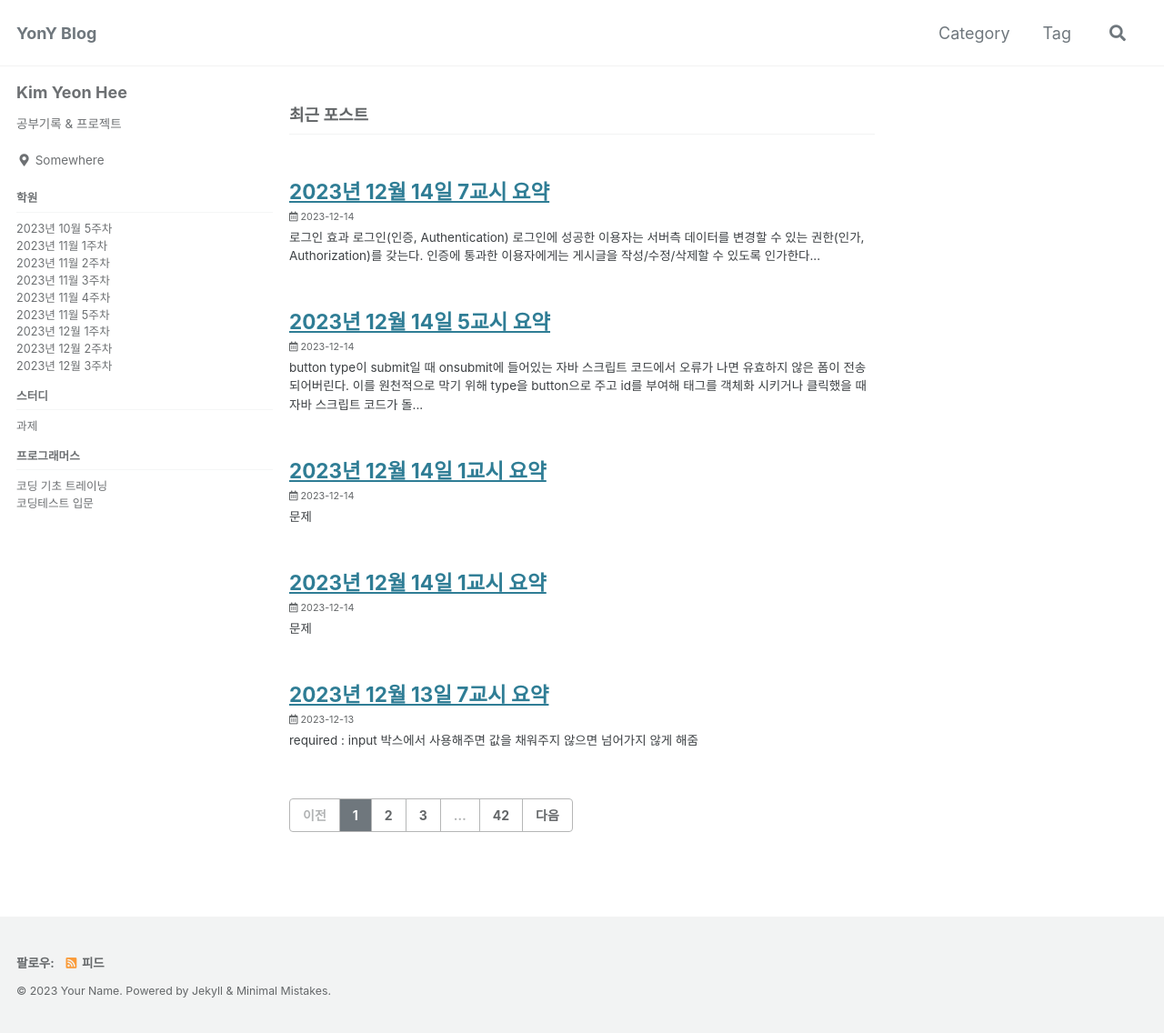
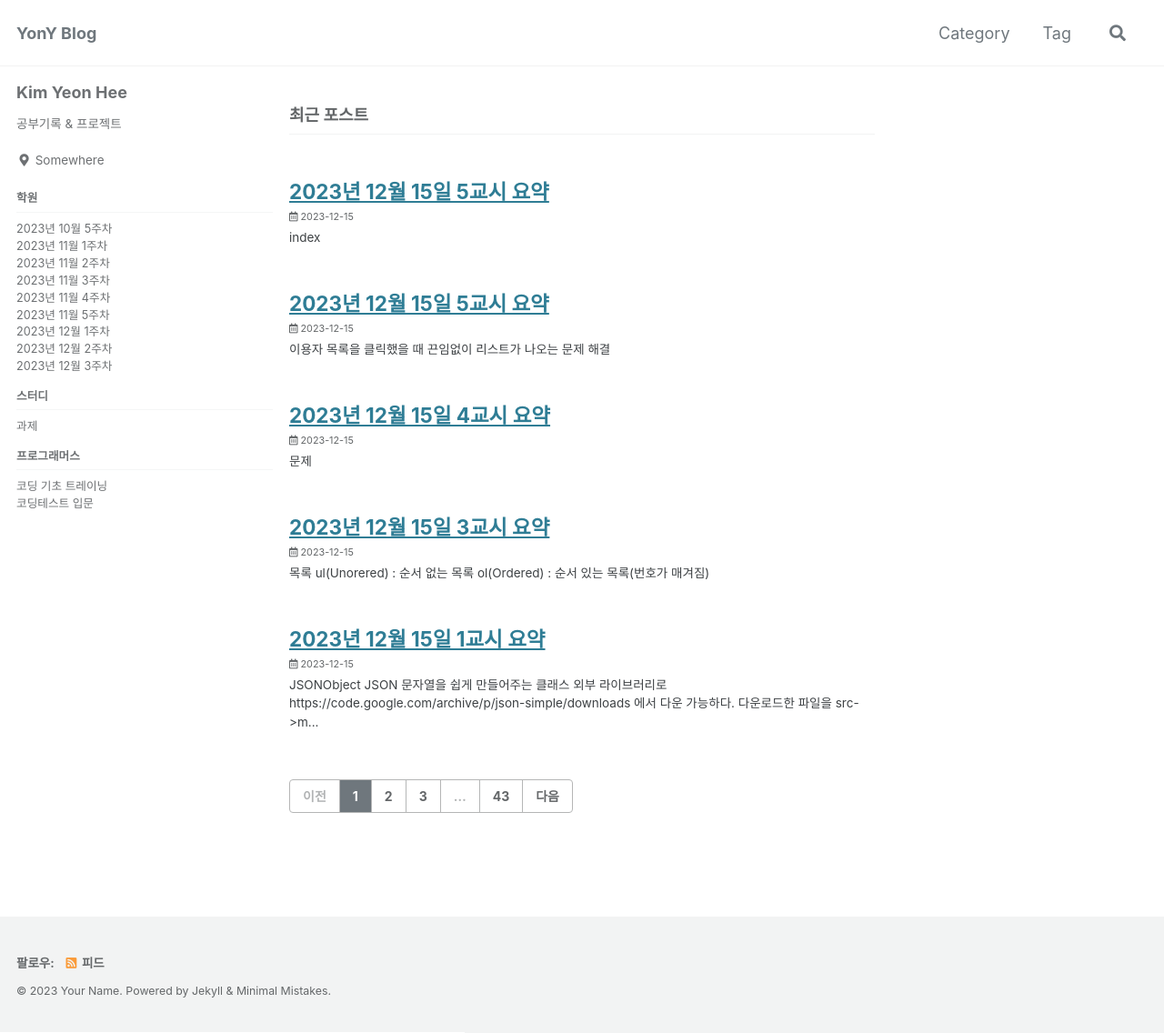
Before and after one commit to YonY-K/YonY-K.github.io, a Jekyll site: the page built from index.html, in a window 1280 px wide and 1136 px high. Shown: the whole window at 91% size. Built offline with Jekyll 4.4.1, drawn with Linux system fonts in a browser that asks for light colours; cached includes are drawn as plain includes; the list of posts is cut into pages by our own code; part of the change alters nothing that is shown.

Commit message:
posts update

````diff
--- a/school/school_202312week3/_posts/2023-12-14/2023-12-14-20231214_1period.md
+++ /dev/null
@@ -1,142 +0,0 @@
----
-title: "2023년 12월 14일 1교시 요약"
-tag: 202312_school
----
-
-### 문제
-
-<로그인 기능> <br>
-- 로그인 폼을 보여준다
-- 폼 안에서 이용자가 입력한 데이터의 유효성 검사
-- 아이디 5자 이상, 암호 대/소/숫자/특수문자 포함
-- 화면 중앙
-- ajax 폼 전송 요청 (post, cmd=login)
-- 성공/실패 메시지 표시
-
-#### loginForm
-
-```html
-<%@ page language="java" contentType="text/html; charset=UTF-8"
-    pageEncoding="UTF-8"%>
-
-<html>
-<head>
-<meta charset="UTF-8">
-<title>로그인</title>
-</head>
-
-<script src="https://code.jquery.com/jquery-3.7.1.min.js"
-	integrity="sha256-/JqT3SQfawRcv/BIHPThkBvs0OEvtFFmqPF/lYI/Cxo="
-	crossorigin="anonymous"></script>
-</script>
-
-<script type="text/javascript">
-
-function check() {
-	var uid = document.querySelector("#uid").value;
-	var pwd = document.querySelector("#pwd").value;
-	var pwdPattern = /^(?=.*?[A-Z])(?=.*?[a-z])(?=.*?[0-9])(?=.*?[#?!@$ %^&*-]).{4,}$/;
-
-	if(uid=="" || pwd=="") {
-		alert('아이디와 비밀번호를 입력해주세요');
-	} else {
-		if(uid.length>=5 && pwdPattern.test(pwd)) {
-			return true;
-		}
-	}
-	return false;
-}
-
-function login() {
-
-	if(check()) {
-/* 		var info = {};
-		info.cmd = 'login';
-		info.uid=document.querySelector("#uid").value;
-		info.pwd=document.querySelector("#pwd").value; */
-
-		var info = $('#loginForm').serialize();
-
-		$.ajax({
-			url:'user',
-			type:'post',
-			cache:false,
-			data: info,
-			dataType: 'json',
-			success:function(res){
-				if(res.ok){
-					alert('로그인 성공'); //로그인 성공시 상세정보 보기 가능
-					location.href="user?cmd=list";
-				} else {
-					alert('로그인 실패');
-					location.href="user?cmd=list";
-				}
-			},
-			error:function(xhr,status,err) {
-				alert(status+", "+err);
-			}
-		});
-	} else {
-		alert('아이디와 비밀번호를 다시 확인해주세요.')
-	}
-}
-</script>
-
-<style>
-body { position: absolute; top: 50%; left: 50%; height: 300px; width: 400px; margin: -150px 0px 0px -200px; }
-main {width:fit-content; margin:0 auto;
-      padding:1em;}
-nav {width:fit-content; margin:0 auto;
-      padding:1em;}
-form>div{margin:0 auto; padding:1em;}
-
-</style>
-
-
-<body>
-
-<main>
-	<form action="user" method="post" id="loginForm">
-		<input type="hidden" name="cmd" value="login">
-		<div>
-			<label>아이디　</label><input type="text" id="uid" name="uid"> <br>
-			<label>암　호　</label><input type="password" id="pwd" name="pwd">
-		</div>
-	</form>
-</main>
-
-<nav>
-	<a href="javascript:login();"><button type="button">확인</button></a>
-	<a href="user?cmd=list"><button>취소</button></a>
-</nav>
-
-
-</body>
-</html>
-```
-
-#### UserSvc
-
-```java
-else if(cmd.equals("loginForm")) {
-    viewPath = "/jsp/loginForm.jsp";
-} else if(cmd.equals("login")) {
-    String uid = req.getParameter("uid");
-    String pwd = req.getParameter("pwd");
-    User user = new User(uid);
-    user.setPwd(pwd);
-
-    FileIO fi = new FileIO();
-    List<User> list = fi.road();
-    if(list.contains(user)) {
-        User find = list.get(list.indexOf(user));
-        if(find.pwd.equals(user.pwd)) {
-            sendSuccess("ok",true);
-        } else {
-            sendSuccess("ok",false);
-        }
-    } else {
-        sendSuccess("ok",false);
-    }
-}
-```
--- a/school/school_202312week3/_posts/2023-12-14/2023-12-14-20231214_5period.md
+++ b/school/school_202312week3/_posts/2023-12-14/2023-12-14-20231214_5period.md
@@ -29,9 +29,6 @@ tag: 202312_school
 <script>
     var val1 = $('#loginForm').serialize();
     var val2 = $('input[type=password]').val();
-    # : 아이디 셀렉터
-    input[type=password] : input 태그가 가진 속성의 type이 password 인것의 값을 가져옴
-
 </script>
 ```
 
--- /dev/null
+++ b/school/school_202312week3/_posts/2023-12-15/2023-12-15-20231215_1period.md
@@ -0,0 +1,132 @@
+---
+title: "2023년 12월 15일 1교시 요약"
+tag: 202312_school
+---
+
+- JSONObject
+  - JSON 문자열을 쉽게 만들어주는 클래스
+  - 외부 라이브러리로 https://code.google.com/archive/p/json-simple/downloads 에서 다운 가능하다.
+  - 다운로드한 파일을 src->main->webapp->WEB-INF->lib 폴더에 붙여넣기 하면 된다.
+
+<br>
+
+- JSONObject의 toJSONString() 메소드를 사용해서 JSON 형식의 문자열로 전송한다.
+
+```java
+private void sendJSON(JSONObject jsObj) {
+    try {
+        PrintWriter out = res.getWriter();
+        out.print(jsObj.toJSONString());
+        out.flush();
+    } catch (IOException e) {
+        e.printStackTrace();
+    }
+}
+
+else if(cmd.equals("delete")) {
+    String uid = (String)req.getSession().getAttribute("uid");
+    if(uid==null) {
+        JSONObject jsObj = new JSONObject();
+        jsObj.put("ok", false);
+        jsObj.put("warn", "로그인 요망");
+        sendJSON(jsObj);
+    } else {
+        User user = getParam();
+        sendSuccess("ok",remove(user));
+    }
+}
+```
+
+<br>
+
+- 로그아웃을 하기 위해서는 세션 객체의 메소드 중 하나인 removeAttribute(변수이름)을 이용해 변수를 제거하면된다.
+- 하지만 보통 세션 객체에는 한 사람의 아이디뿐만 아니라 다양한 정보가 함께 들어있다.
+- 이러한 정보를 로그아웃과 함께 전부 삭제하려면 invalidate() 메소드를 사용해 현재 세션에 저장된 모든 변수를 삭제하면된다.
+
+```java
+req.getSession().removeAttribute("uid"); //아이디 삭제
+req.getSession().invalidate();
+```
+
+<br>
+
+### 문제
+
+이용자가 '로그아웃'을 누르면 해당 이용자를 로그아웃 처리하고 그 결과를 현재 화면에 표시해준다.
+
+#### index
+
+```html
+<%@ page language="java" contentType="text/html; charset=UTF-8"
+    pageEncoding="UTF-8"%>
+<!DOCTYPE html>
+<html>
+<head>
+<meta charset="UTF-8">
+<title>INDEX</title>
+</head>
+<script src="https://code.jquery.com/jquery-3.7.1.min.js"
+	integrity="sha256-/JqT3SQfawRcv/BIHPThkBvs0OEvtFFmqPF/lYI/Cxo="
+	crossorigin="anonymous"></script>
+</script>
+<script type="text/javascript">
+	function logout() {
+		var data = {};
+		data.cmd = 'logout';
+
+		$.ajax({
+			url:'user',
+			type:'post',
+			cache:false,
+			data: data,
+			dataType: 'json',
+			success:function(res){
+				if(res.ok){
+					alert('로그아웃 성공');
+					location.href="/ServletTest/";
+				} else {
+					alert('로그아웃 실패');
+					location.href="/ServletTest/";
+				}
+			},
+			error:function(xhr,status,err) {
+				alert(status+", "+err);
+			}
+		});
+	}
+</script>
+
+<body>
+<h3>INDEX</h3>
+
+<nav>
+<ul>
+	<li><a href="user?cmd=loginForm">로그인</a></li>
+	<li><a href="javascript:logout();">로그아웃</a></li>
+	<li><a href="user?cmd=list">이용자 목록</a></li>
+
+</ul>
+</nav>
+<main>
+<h3>MAIN</h3>
+</main>
+<footer>FOOTER</footer>
+</body>
+</html>
+```
+
+#### UserSvc
+
+```java
+else if(cmd.equals("logout")) {
+    String uid = (String)req.getSession().getAttribute("uid");
+    if(uid==null) {
+        JSONObject jsObj = new JSONObject();
+        jsObj.put("ok", false);
+        sendJSON(jsObj);
+    } else {
+        req.getSession().invalidate();
+        sendSuccess("ok",true);
+    }
+}
+```
--- /dev/null
+++ b/school/school_202312week3/_posts/2023-12-15/2023-12-15-20231215_3period.md
@@ -0,0 +1,49 @@
+---
+title: "2023년 12월 15일 3교시 요약"
+tag: 202312_school
+---
+
+- 목록
+  - ul(Unorered) : 순서 없는 목록
+  - ol(Ordered) : 순서 있는 목록(번호가 매겨짐)
+
+```html
+<ul>
+	<li><a href="user?cmd=loginForm"><button type="button">로그인</button></a></li>
+	<li><a href="javascript:logout();"><button type="button">로그아웃</button></a></li>
+	<li><a href="user?cmd=list"><button type="button">이용자 목록</button></a></li>
+
+</ul>
+```
+
+```java
+* 로그인
+* 로그아웃
+* 이용자 목록
+```
+
+<br>
+
+- 블록 레벨 요소 : 기본적으로 한행을 전부 차지하는 요소 ex) div, main, footer
+- 인라인 태그 : 한행에 여러개가 올수있는 요소, 글자폭만큼의 자리를 차지함, 아무런 기능이 없다 ex)laber, span
+- 이름만 다르고 역할은 같은 태그 : 시멘틱 태그(div, main, ,nav, footer)
+
+- 레이아웃 : 화면에 블럭의 위치를 선정하는 것
+- 기본적으로 블록 요소들은 한행에 하나씩만 존재할 수 있다.
+- 블록 요소들이 수평으로 나란히 존재할 수 있게 하려면 flot 속성을 이용하면 된다.
+- flot 속성을 제일 처음 블록 요소에 주면 그 다음 블록 요소들은 자동으로 flot가 적용된다.
+
+```html
+<style>
+	nav{ float: left; width: fit-content; padding-right: 0.5em; padding-left: 0; margin-right: 0.5em; border: 1px solid black;}
+	nav a {text-decoration: none;}
+	nav ul {padding-left: 1em;}
+	main {border: 1px solid black; margin-left: 8em;}
+	footer {clear: left; border: 1px solid black;
+		margin-top: 0.3em; position: absolute; left: 0.4em; bottom: 0.2em; right: 0.4em;}
+</style>
+```
+
+- **nav a** : nav>a는 자식 셀렉터, nav a 는 자손 셀렉터
+  - nav 태그 바로 아래 li 태그는 자식이고 li 태그 아래 a 태그는 자손이다.
+- **position: absolue** : 절대위치, 지정한 위치에만 존재함, 블럭요소가 아니라 인라인 요소처럼 변하는 것, 원래는 다음 태그 바로 아래에 위치해야하지만 이 설정으로 바닥에 위치하게 되었다.
--- /dev/null
+++ b/school/school_202312week3/_posts/2023-12-15/2023-12-15-20231215_4period.md
@@ -0,0 +1,159 @@
+---
+title: "2023년 12월 15일 4교시 요약"
+tag: 202312_school
+---
+
+#### 문제
+
+이용자 목록을 클릭하면 화면이 바뀌지 않고 메인 태그 안에서 리스트가 출력되도록 한다.
+
+- 가이드 라인
+  - json으로 값을 전달해줘야 하는데 그 값이 굉장히 많기 때문에 json 배열을 이용한다.
+  - json 배열에 json 값을 하나씩 넣은 후 한꺼번에 json 문자열로 변환해서 보내준다.
+  - json : {"key" : "value","key" : "value", ...}
+  - json 배열 : [{"key" : "value",...}, {"key" : "value",...}, ...]
+
+#### index
+
+```html
+<%@ page language="java" contentType="text/html; charset=UTF-8"
+    pageEncoding="UTF-8"%>
+<!DOCTYPE html>
+<html>
+<head>
+<meta charset="UTF-8">
+<title>INDEX</title>
+</head>
+<style>
+	nav{ float: left; width: fit-content; padding-right: 0.5em;
+		padding-left: 0; margin-right: 0.5em; border: 1px solid black;}
+	nav a {text-decoration: none;}  /* 자손셀렉터, 자식셀렉터 */
+	nav ul {padding-left: 1.5em;}
+	main {border: 1px solid black; margin-left: 8em; text-align: center;}
+	table {border: 1px solid black; border-spacing: 0; border-collapse: collapse; border-radius: 5px; margin: 1em auto;}
+	th,td {border-right: 1px solid black; padding: 0.3em 0.5em;}
+	td {border-bottom: 1px dashed blue;}
+	th {background-color: #eeeeee; border-bottom: 3px double black;padding: 0.3em 0.5em;}
+	td>a {text-decoration: none; color: blue;}
+	tr:nth-child(even) {background-color: #eeeeff;}
+	tr:nth-child(odd) {background-color: #ffeeee;}
+	footer {border: 1px solid black; margin-top: 0.3em;
+	position: absolute; left: 0.4em; bottom: 0.2em; right: 0.4em;} /* 왼쪽으로 떠오르는 효과를 클리어 해줌 */
+</style>
+
+<script src="https://code.jquery.com/jquery-3.7.1.min.js"
+	integrity="sha256-/JqT3SQfawRcv/BIHPThkBvs0OEvtFFmqPF/lYI/Cxo="
+	crossorigin="anonymous"></script>
+</script>
+<script type="text/javascript">
+
+	function jslist() {
+		var data = {};
+		data.cmd = 'jslist';
+
+		$.ajax({
+			url:'user',
+			type:'post',
+			cache:false,
+			data: data,
+			dataType: 'json',
+			success:function(res){
+				//alert(JSON.stringify(res));
+				var table = "<table><tr><th>아이디</th><th>암 호</th><th>Email</th></tr>"
+				for(var i=0; i<res.length;i++) {
+					//console.log(JSON.stringify(res[i]));
+					var tr = "<tr><td>" +res[i].uid+
+					"</td><td>" + res[i].pwd+
+					"</td><td>" + res[i].email + "</td></tr>";
+					table += tr;
+				}
+
+				table += "</table>";
+
+				$('main').append(table);
+			},
+			error:function(xhr,status,err) {
+				alert(status+", "+err);
+			}
+		});
+	}
+
+
+
+	function logout() {
+		var data = {};
+		data.cmd = 'logout';
+
+		$.ajax({
+			url:'user',
+			type:'post',
+			cache:false,
+			data: data,
+			dataType: 'json',
+			success:function(res){
+				if(res.ok){
+					alert('로그아웃 성공');
+					location.href="/ServletTest/";
+				} else {
+					alert('로그아웃 실패');
+					location.href="/ServletTest/";
+				}
+			},
+			error:function(xhr,status,err) {
+				alert(status+", "+err);
+			}
+		});
+	}
+</script>
+
+<body>
+<h3>INDEX</h3>
+
+<nav>
+<ul>
+	<li><a href="user?cmd=loginForm">로그인</a></li>
+	<li><a href="javascript:logout();">로그아웃</a></li>
+	<li><a href="javascript:jslist();">이용자 목록</a></li>
+
+</ul>
+</nav>
+<main>
+<h3>MAIN</h3>
+</main>
+<footer>FOOTER</footer>
+</body>
+</html>
+```
+
+#### UserSvc
+
+```java
+private JSONArray makeJsonArray() {
+    JSONArray jsarr = new JSONArray();
+    FileIO fi = new FileIO();
+    List<User> list = fi.road();
+    for(User user : list) {
+        JSONObject jsobj = new JSONObject();
+        jsobj.put("uid", user.getUid());
+        jsobj.put("pwd", user.getPwd());
+        jsobj.put("email", user.getPwd());
+        jsarr.add(jsobj);
+    }
+    return jsarr;
+}
+
+private void sendJSON(JSONArray jsarr) {
+    try {
+        PrintWriter out = res.getWriter();
+        out.print(jsarr.toJSONString());
+        out.flush();
+    } catch (IOException e) {
+        e.printStackTrace();
+    }
+}
+
+else if(cmd.equals("jslist")) {
+    JSONArray jsarr = makeJsonArray();
+    sendJSON(jsarr);
+}
+```
--- /dev/null
+++ b/school/school_202312week3/_posts/2023-12-15/2023-12-15-20231215_5period.md
@@ -0,0 +1,144 @@
+---
+title: "2023년 12월 15일 5교시 요약"
+tag: 202312_school
+---
+
+- 이용자 목록을 클릭했을 때 끈임없이 리스트가 나오는 문제 해결
+
+```html
+<script>
+function jslist() {
+    var data = {};
+    data.cmd = 'jslist';
+
+    $.ajax({
+        url:'user',
+        type:'post',
+        cache:false,
+        data: data,
+        dataType: 'json',
+        success:function(res){
+            //alert(JSON.stringify(res));
+            $('main>#container').empty();
+            var table = "<table><tr><th>아이디</th><th>암 호</th><th>Email</th></tr>"
+            for(var i=0; i<res.length;i++) {
+                //console.log(JSON.stringify(res[i]));
+                var tr = "<tr><td>" +res[i].uid+
+                "</td><td>" + res[i].pwd+
+                "</td><td>" + res[i].email + "</td></tr>";
+                table += tr;
+            }
+
+            table += "</table>";
+
+            $('main>#container').append(table);
+        },
+        error:function(xhr,status,err) {
+            alert(status+", "+err);
+        }
+    });
+}
+</script>
+
+<body>
+<main>
+<h3>MAIN</h3>
+<div id="container"></div>
+</main>
+</body>
+```
+
+- div 태그 안에 테이블이 출력되도록 하고 그 태그에 아이디를 붙여서 요청을 할때마다 먼저 비우고 리스트를 출력하도록 수정했다.
+
+<br>
+
+
+#### 문제
+
+이용자 목록에서 아이디를 클릭했을 때 아래쪽에 상세정보와 사진이 나오도록 해본다.
+
+```html
+<script type="text/javascript">
+	function photo(uid) {
+		var data = {};
+		data.cmd = 'photo';
+		data.uid = uid;
+
+		$.ajax({
+			url:'user',
+			type:'post',
+			cache:false,
+			data: data,
+			dataType: 'json',
+			success:function(res){
+				$('main>#photo').empty();
+				if(res.ok) {
+					var imege = "<img src=\"./imeges/"+res.imege+"\">";
+					$('main>#photo').append(imege);
+				} else {
+					alert('사진이 없습니다');
+				}
+
+			},
+			error:function(xhr,status,err) {
+				alert(status+", "+err);
+			}
+		});
+	}
+
+	function jslist() {
+		var data = {};
+		data.cmd = 'jslist';
+
+		$.ajax({
+			url:'user',
+			type:'post',
+			cache:false,
+			data: data,
+			dataType: 'json',
+			success:function(res){
+				//alert(JSON.stringify(res));
+				$('main>#container').empty();
+				var table = "<table><tr><th>아이디</th><th>암 호</th><th>Email</th></tr>"
+				for(var i=0; i<res.length;i++) {
+					var imege = "<a href=javascript:photo(\""+res[i].uid+"\");>"+res[i].uid+"</a>";
+					//console.log(JSON.stringify(res[i]));
+					var tr = "<tr><td>"+imege+"</td><td>"
+					+ res[i].pwd+ "</td><td>" + res[i].email + "</td></tr>";
+					table += tr;
+				}
+
+				table += "</table>";
+				$('main>#container').append(table);
+			},
+			error:function(xhr,status,err) {
+				alert(status+", "+err);
+			}
+		});
+	}
+</script>
+
+<body>
+    <main>
+        <h3>MAIN</h3>
+        <div id="container"></div>
+        <div id="photo"></div>
+    </main>
+</body>
+```
+
+```java
+else if(cmd.equals("photo")) {
+    User user = getParam();
+    if(contains(user)) {
+        User find = find(user);
+        JSONObject jsobj = makeJsonObject(find);
+        jsobj.put("ok", true);
+        sendJSON(jsobj);
+    } else {
+        JSONObject jsobj = new JSONObject();
+        jsobj.put("ok", false);
+        sendJSON(jsobj);
+    }
+}
+```
--- /dev/null
+++ b/school/school_202312week3/_posts/2023-12-15/2023-12-15-20231215_8peirod.md
@@ -0,0 +1,104 @@
+---
+title: "2023년 12월 15일 5교시 요약"
+tag: 202312_school
+---
+
+#### index
+
+```html
+<style>
+	nav{ float: left; width: fit-content; padding-right: 0.5em;
+		padding-left: 0; margin-right: 0.5em; border: 1px solid black;}
+	nav a {text-decoration: none;}  /* 자손셀렉터, 자식셀렉터 */
+	nav ul {padding-left: 1.5em;}
+	main {border: 1px solid black; margin-left: 10em; text-align: center; padding: 1em;}
+	table {border: 1px solid black; border-spacing: 0; border-collapse: collapse; border-radius: 5px; margin: 1em auto;}
+	th,td {border-right: 1px solid black; padding: 0.3em 0.5em;}
+	td {border-bottom: 1px dashed blue;}
+	th {background-color: #eeeeee; border-bottom: 3px double black;padding: 0.3em 0.5em;}
+	td>a {text-decoration: none; color: blue;}
+	tr:nth-child(even) {background-color: #eeeeff;}
+	tr:nth-child(odd) {background-color: #ffeeee;}
+	footer {border: 1px solid black; margin-top: 0.3em;
+	position: absolute; left: 0.4em; bottom: 0.2em; right: 0.4em;} /* 왼쪽으로 떠오르는 효과를 클리어 해줌 */
+	img {width: 100px; padding: 1.5em;}
+
+</style>
+
+<script type="text/javascript">
+	function photo(uid) {
+ 		var data = {};
+		data.cmd = 'photo';
+		data.uid = uid;
+
+		$.ajax({
+			url:'user',
+			type:'post',
+			cache:false,
+			data: data,
+			dataType: 'json',
+			success:function(res){
+				$('main>#detail').empty();
+				if(res.ok) {
+					var image = "<img src=\"./images/"+res.image+ "\">";
+					var table = "<table id='detail'>"
+					+"<tr><td rowspan=3>"+image+"</td>"
+					+"<td>아이디</td><td>"+ res.uid + "</td></tr>"
+					+"<tr><td>암　호</td><td>"+ res.pwd + "</td></tr>"
+					+"<tr><td>Email</td><td>"+ res.email + "</td></tr>"
+					+"</table>";
+
+					console.log(table);
+
+					$('main>#detail').append(table);
+				} else {
+					alert('사진이 없습니다');
+				}
+			},
+			error:function(xhr,status,err) {
+				alert(status+", "+err);
+			}
+		});
+	}
+
+	function jslist() {
+		var data = {};
+		data.cmd = 'jslist';
+
+		$.ajax({
+			url:'user',
+			type:'post',
+			cache:false,
+			data: data,
+			dataType: 'json',
+			success:function(res){
+
+				//alert(JSON.stringify(res));
+				$('main>#container').empty();
+				var table = "<table><tr><th>아이디</th><th>암 호</th><th>Email</th></tr>";
+				for(var i=0; i<res.length;i++) {
+ 					var image = "<a href=javascript:photo(\""+res[i].uid+"\");>"+res[i].uid+"</a>";
+					//console.log(JSON.stringify(res[i]));
+					var tr = "<tr><td>"+image+"</td><td>"
+					+ res[i].pwd+ "</td><td>" + res[i].email + "</td></tr>";
+					table += tr;
+				}
+
+				table += "</table>";
+				$('main>#container').append(table);
+			},
+			error:function(xhr,status,err) {
+				alert(status+", "+err);
+			}
+		});
+	}
+</script>
+
+<body>
+<main>
+<h3>MAIN</h3>
+<div id="container"></div>
+<div id="detail"></div>
+</main>
+</body>
+```
````
